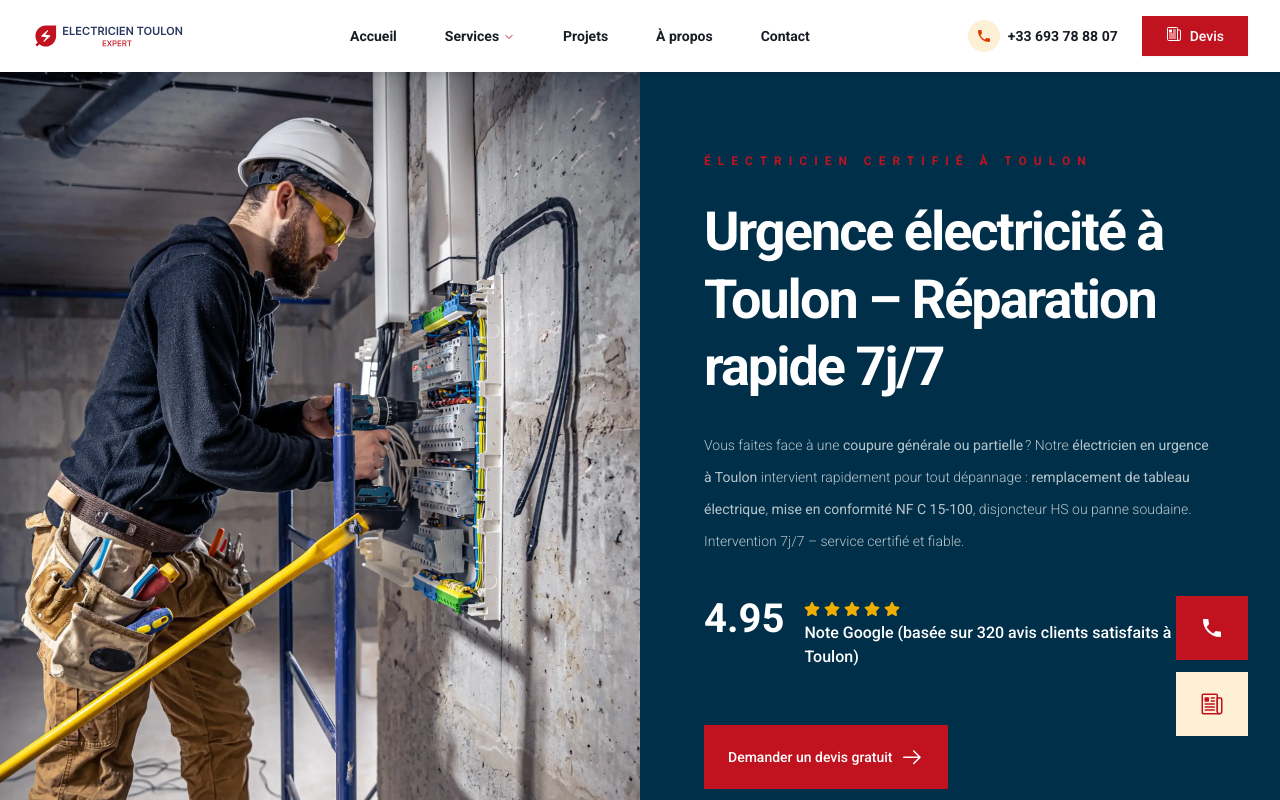
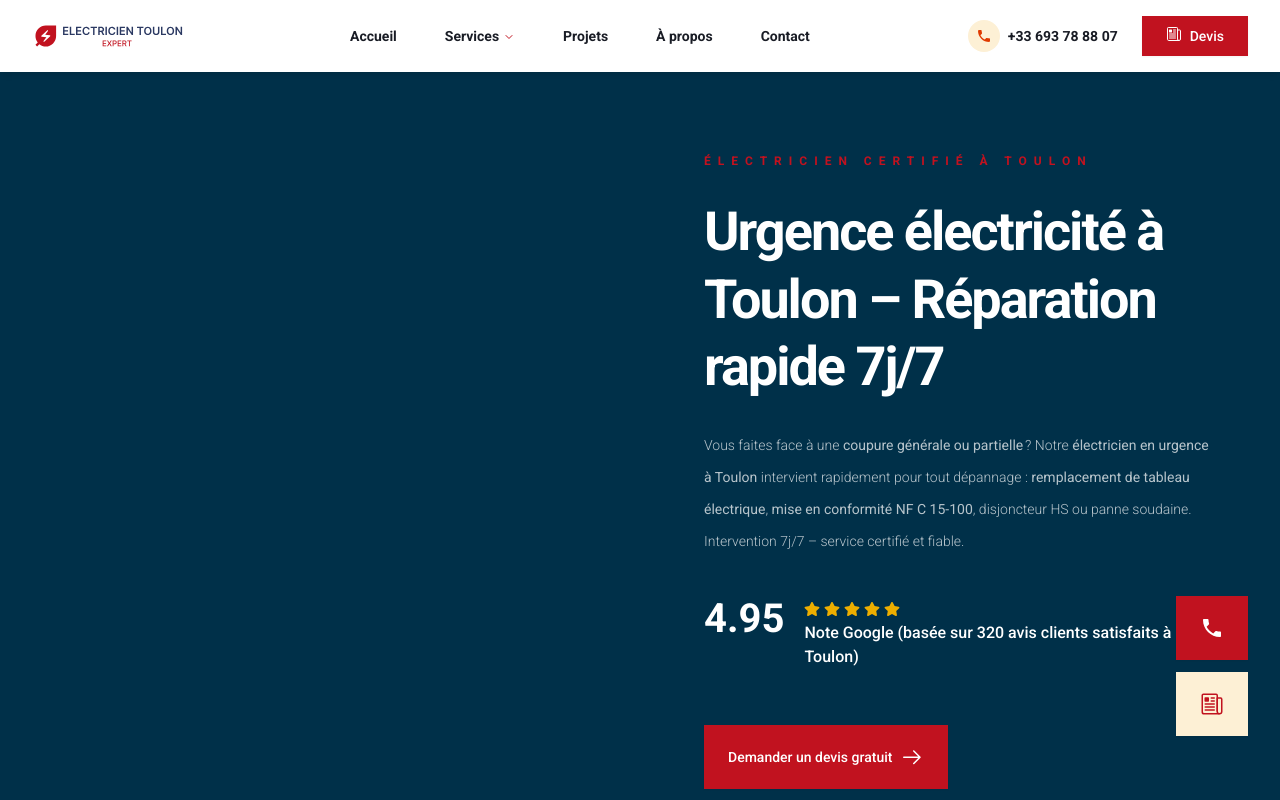
Before and after one commit to hamzabou15/electricien-aixenprovence, a Next.js app: page / in a window 1280 px wide. Shown: the top 800 px of the page. Built offline with nearby package versions, Linux system fonts and the light colour scheme.

Commit message:
update image

```diff
--- a/components/home/Hero.tsx
+++ b/components/home/Hero.tsx
@@ -2,7 +2,7 @@ import React from 'react';
 import { FaStar } from 'react-icons/fa';
 import { Button } from '../ui/button';
 import { GoArrowRight } from 'react-icons/go';
-import Image from 'next/image';
+// import Image from 'next/image';
 import Link from 'next/link';
 
 const Hero = () => {
@@ -15,12 +15,13 @@ const Hero = () => {
             aria-label="Électricien urgence et dépannage à Toulon"
         >
             <div className="relative h-full w-full max-md:h-[500px]">
-                <Image
+
+                {/* <Image
                     src="/images/electricien-a-toulon.webp"
-                    alt="Électricien intervenant à Toulon pour pannes et remises aux normes"
+                    alt="Description"
                     fill
-                    className="object-cover object-top"
-                />
+                    className="object-cover"
+                /> */}
 
             </div>
 
--- a/next.config.ts
+++ b/next.config.ts
@@ -5,5 +5,3 @@ const nextConfig = {
   },
 };
 module.exports = nextConfig;
-
-module.exports = nextConfig;
```
